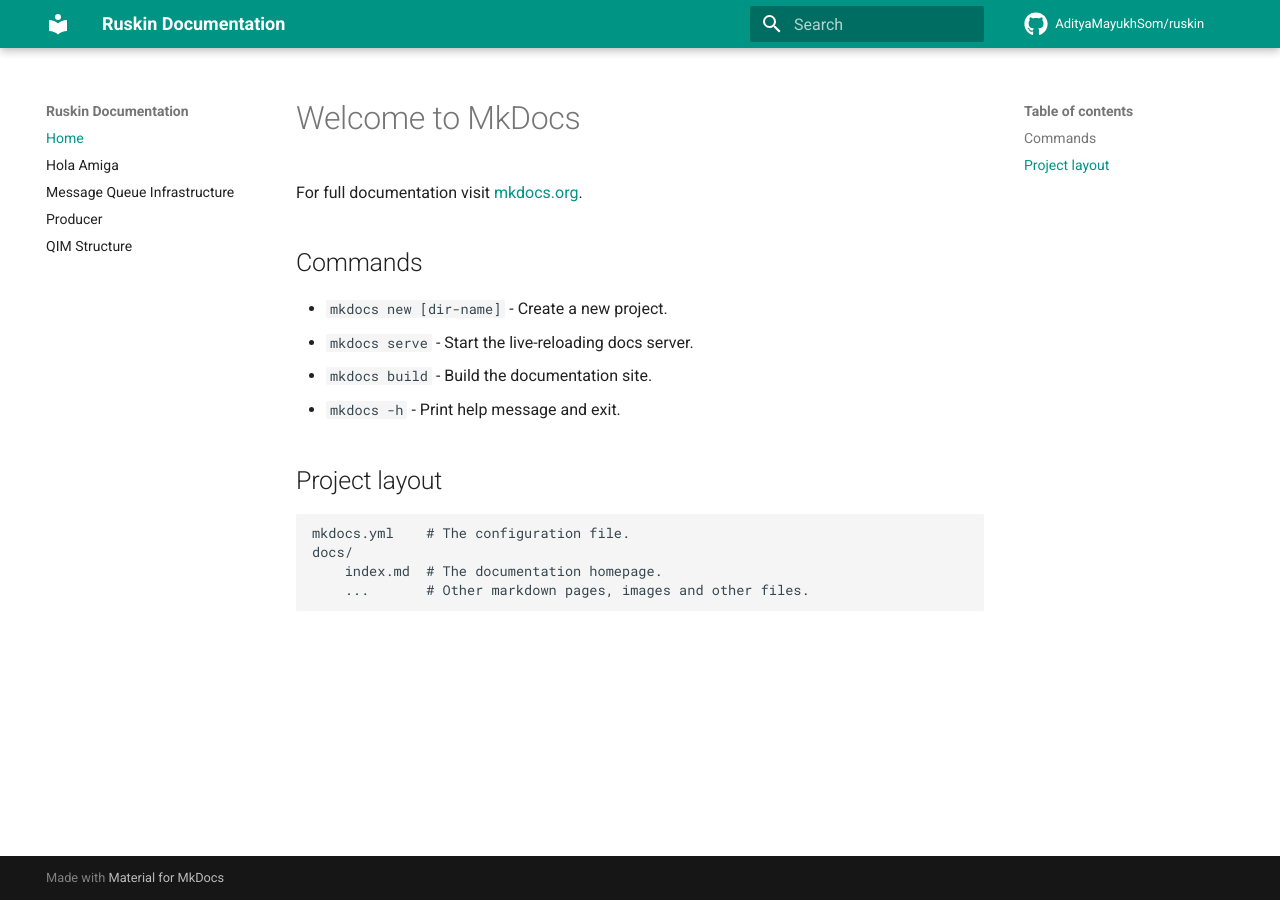
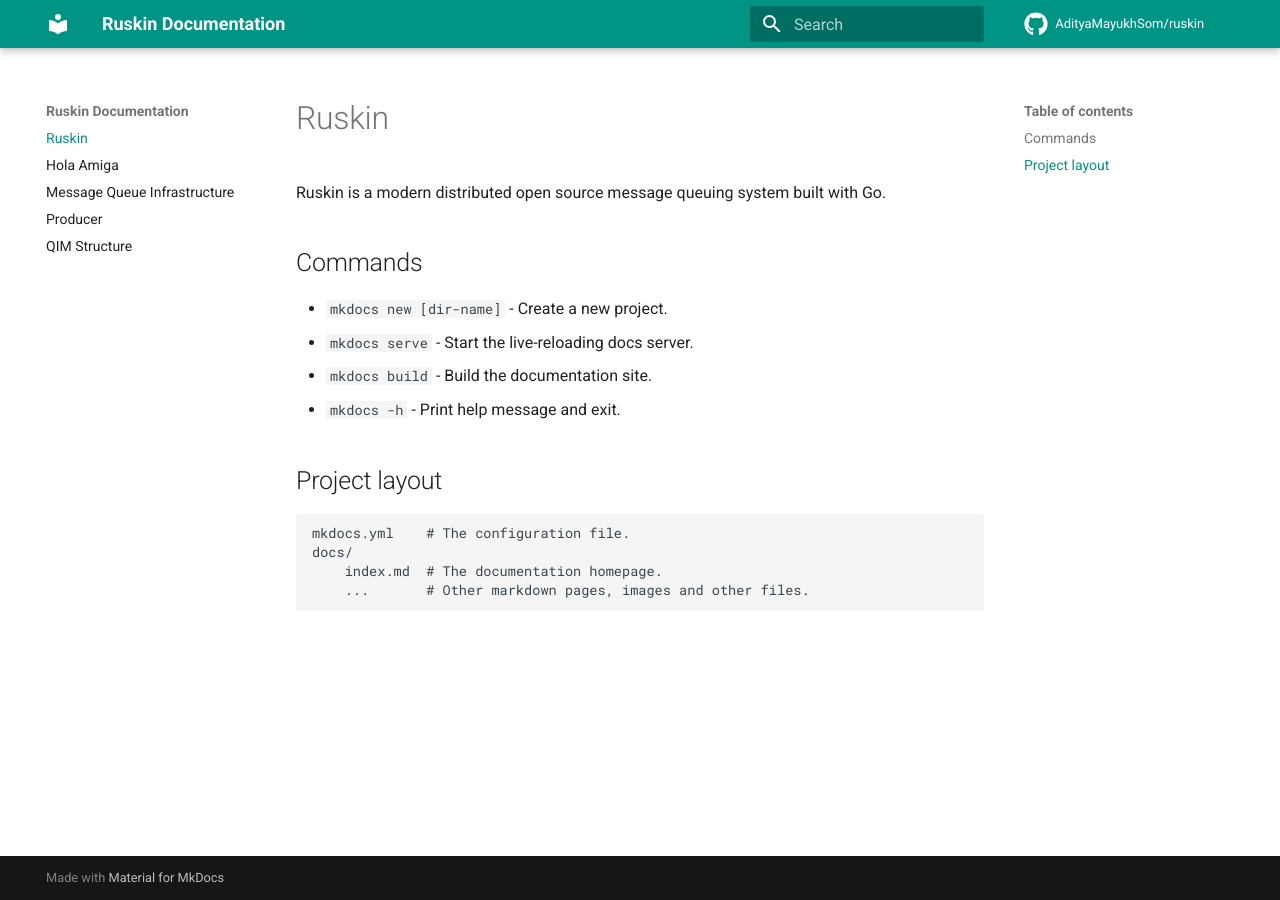
Before and after one commit to AdityaMayukhSom/ruskin, an MkDocs documentation site: the page built from docs/index.md, in a window 1280 px wide. Built offline with MkDocs 1.6.1 and Material for MkDocs 9.7.7, drawn with Linux system fonts in a browser that asks for light colours; comment, search, counter and statistics services are not loaded; part of the change alters nothing that is shown.

```diff
--- a/docs/index.md
+++ b/docs/index.md
@@ -1,32 +1,6 @@
-<!---
-https://vitepress.dev/reference/default-theme-home-page
-layout: doc
-hideNav: true
-hero:
-  name: "Ruskin Docs"
-  text: "Ruskin is a modern distributed open source message queuing system built with Go. This website hosts the documentation for Ruskin."
-  tagline: My great project tagline
-  actions:
-    - theme: brand
-      text: Markdown Examples
-      link: /markdown-examples
-    - theme: alt
-      text: API Examples
-      link: /api-examples
+# Ruskin
 
-features:
-  - title: Feature A
-    details: Lorem ipsum dolor sit amet, consectetur adipiscing elit
-  - title: Feature B
-    details: Lorem ipsum dolor sit amet, consectetur adipiscing elit
-  - title: Feature C
-    details: Lorem ipsum dolor sit amet, consectetur adipiscing elit
--->
-
-
-# Welcome to MkDocs
-
-For full documentation visit [mkdocs.org](https://www.mkdocs.org).
+Ruskin is a modern distributed open source message queuing system built with Go.
 
 ## Commands
 
```
Also changed, not shown: 1 other file.
